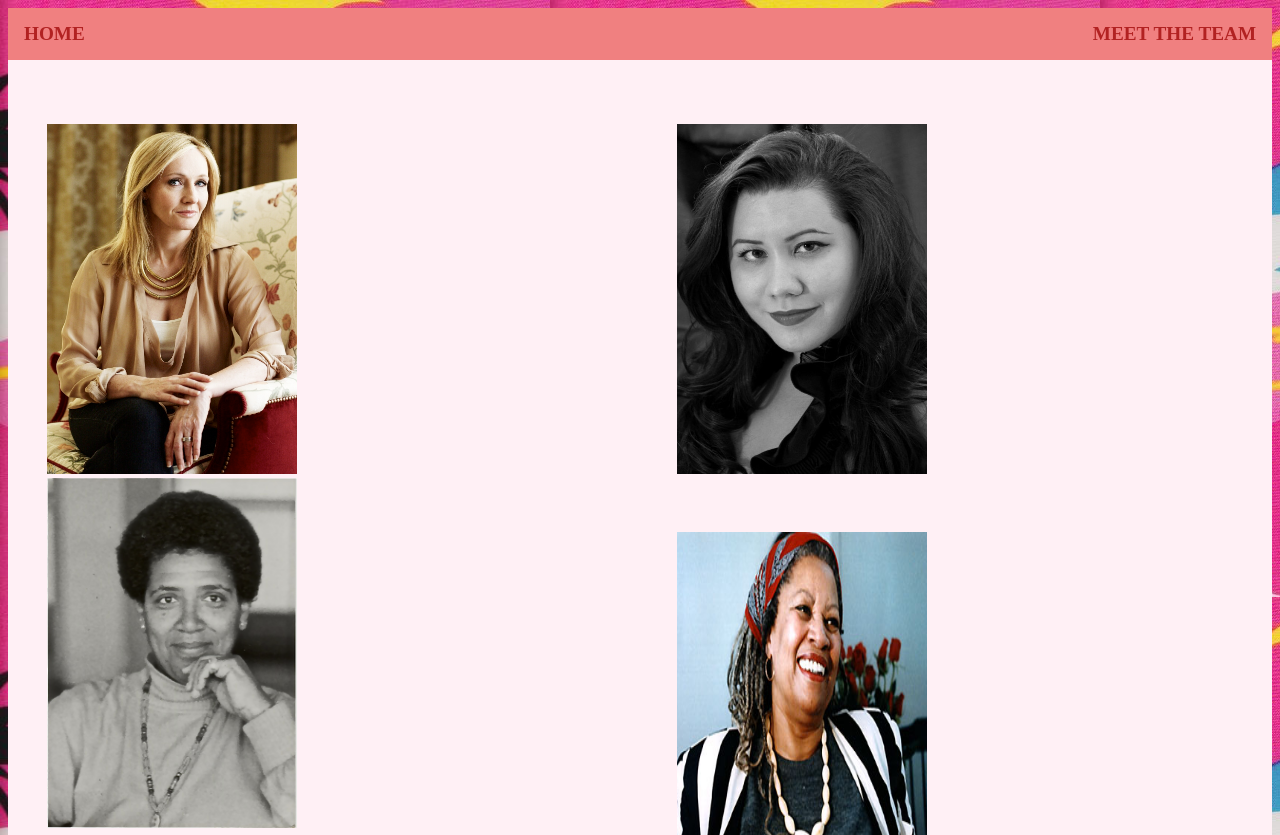
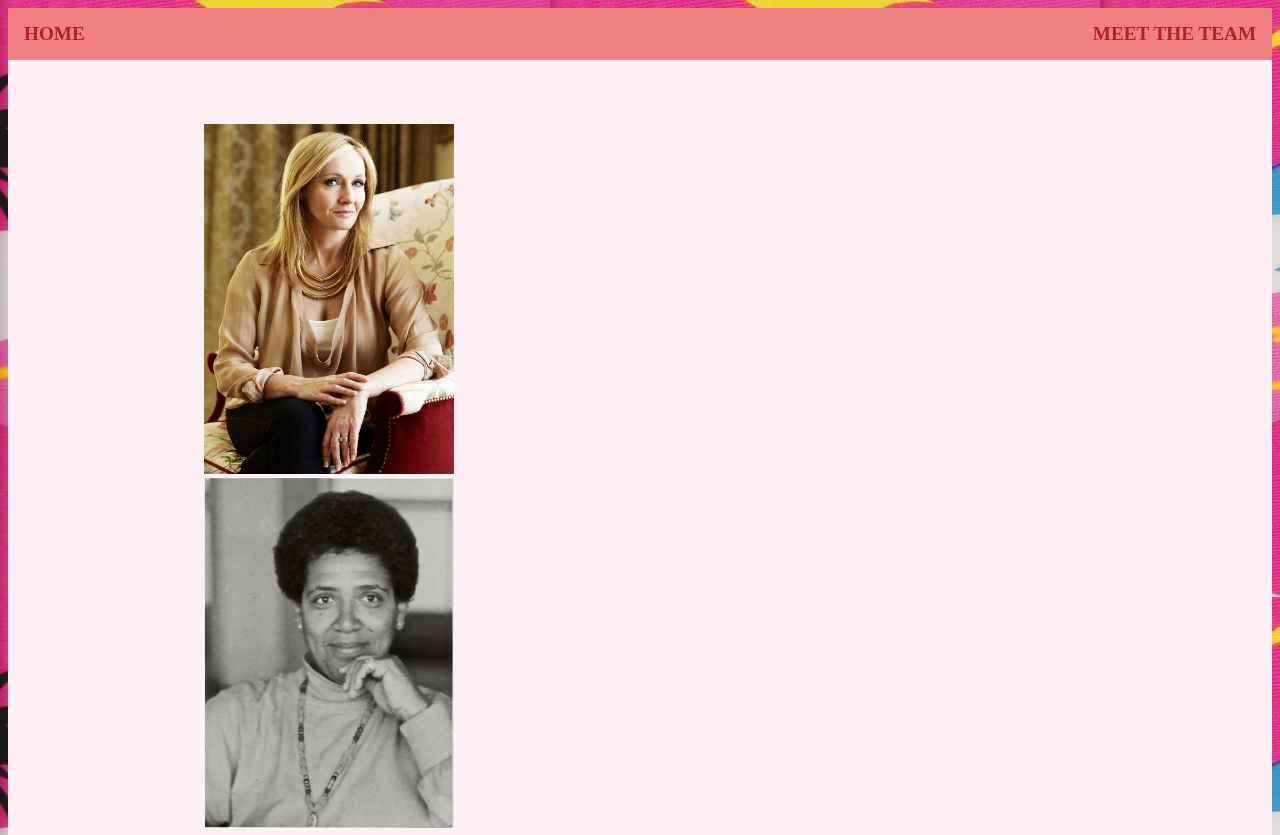
Before and after one commit to vania423/THETRUTHBEHINDUS.html, a plain HTML site: page LITERATURE.html in a window 1280 px wide. Shown: the top 835 px of the page. Drawn offline with Linux system fonts and the light colour scheme.

Commit message:
Update LITERATURE.html

```diff
--- a/LITERATURE.html
+++ b/LITERATURE.html
@@ -75,7 +75,7 @@
 
 <a href="default.asp">
 
-<div class= "newspaper">
+
 
    <br>
    <br>
```
